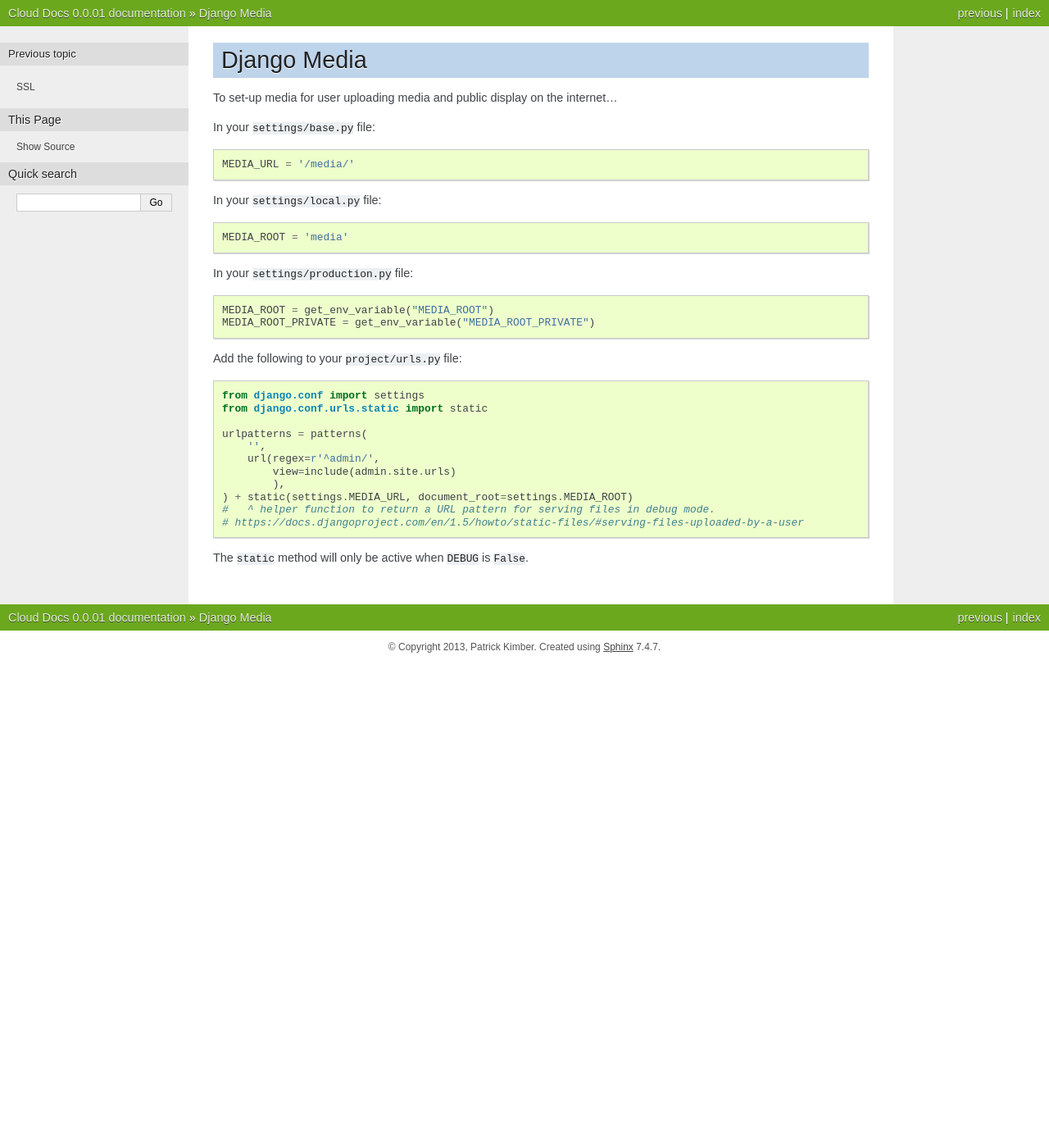
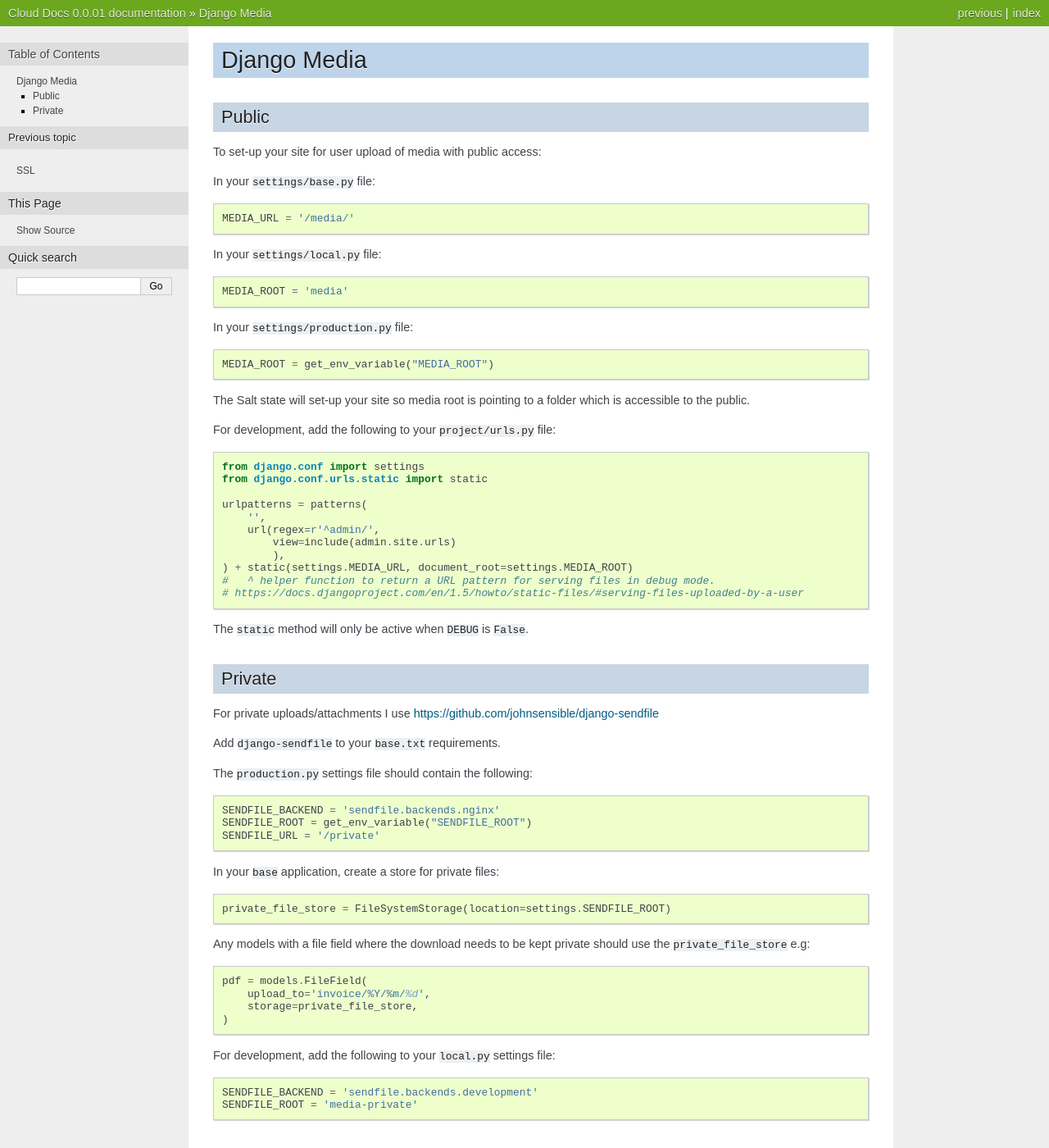
Before and after one commit to pkimber/old-docs-migrated-to-gitlab, a Sphinx documentation site: the page built from source/dev-django-media.rst, in a window 1280 px wide and 1400 px high. Shown: the whole window at 82% size. Built offline with Sphinx 7.4.7, drawn with Linux system fonts in a browser that asks for light colours.

Commit message:
Private downloads

```diff
--- a/source/dev-django-media.rst
+++ b/source/dev-django-media.rst
@@ -3,7 +3,10 @@
 
 .. highlight:: python
 
-To set-up media for user uploading media and public display on the internet...
+Public
+======
+
+To set-up your site for user upload of media with public access:
 
 In your ``settings/base.py`` file:
 
@@ -23,9 +26,11 @@
 ::
 
   MEDIA_ROOT = get_env_variable("MEDIA_ROOT")
-  MEDIA_ROOT_PRIVATE = get_env_variable("MEDIA_ROOT_PRIVATE")
 
-Add the following to your ``project/urls.py`` file:
+The Salt state will set-up your site so media root is pointing to a folder
+which is accessible to the public.
+
+For development, add the following to your ``project/urls.py`` file:
 
 ::
 
@@ -42,3 +47,41 @@
   # https://docs.djangoproject.com/en/1.5/howto/static-files/#serving-files-uploaded-by-a-user
 
 The ``static`` method will only be active when ``DEBUG`` is ``False``.
+
+Private
+=======
+
+For private uploads/attachments I use https://github.com/johnsensible/django-sendfile
+
+Add ``django-sendfile`` to your ``base.txt`` requirements.
+
+The ``production.py`` settings file should contain the following:
+
+::
+
+  SENDFILE_BACKEND = 'sendfile.backends.nginx'
+  SENDFILE_ROOT = get_env_variable("SENDFILE_ROOT")
+  SENDFILE_URL = '/private'
+
+In your ``base`` application, create a store for private files:
+
+::
+
+  private_file_store = FileSystemStorage(location=settings.SENDFILE_ROOT)
+
+Any models with a file field where the download needs to be kept private should
+use the ``private_file_store`` e.g:
+
+::
+
+  pdf = models.FileField(
+      upload_to='invoice/%Y/%m/%d',
+      storage=private_file_store,
+  )
+
+For development, add the following to your ``local.py`` settings file:
+
+::
+
+  SENDFILE_BACKEND = 'sendfile.backends.development'
+  SENDFILE_ROOT = 'media-private'
```
